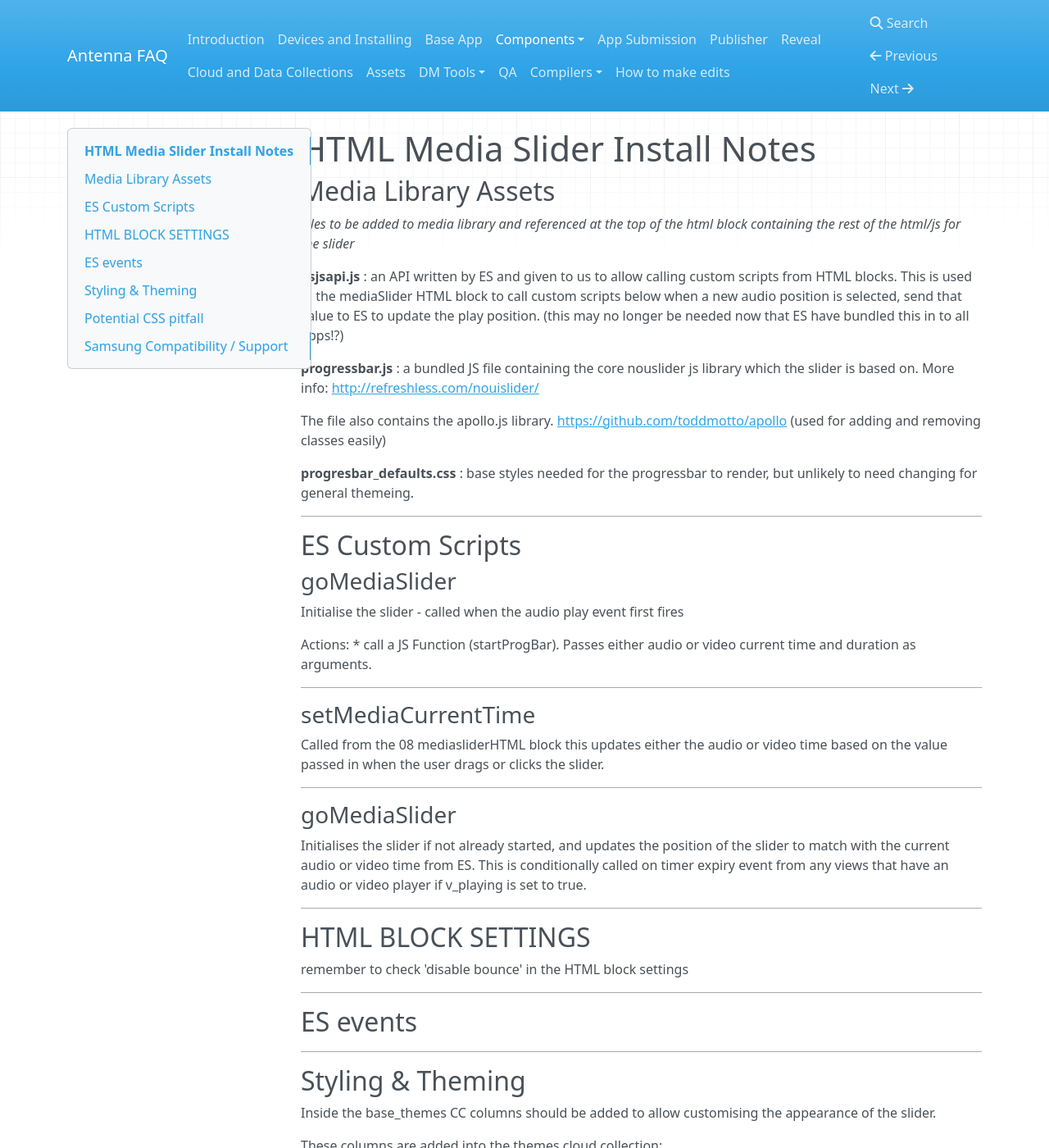
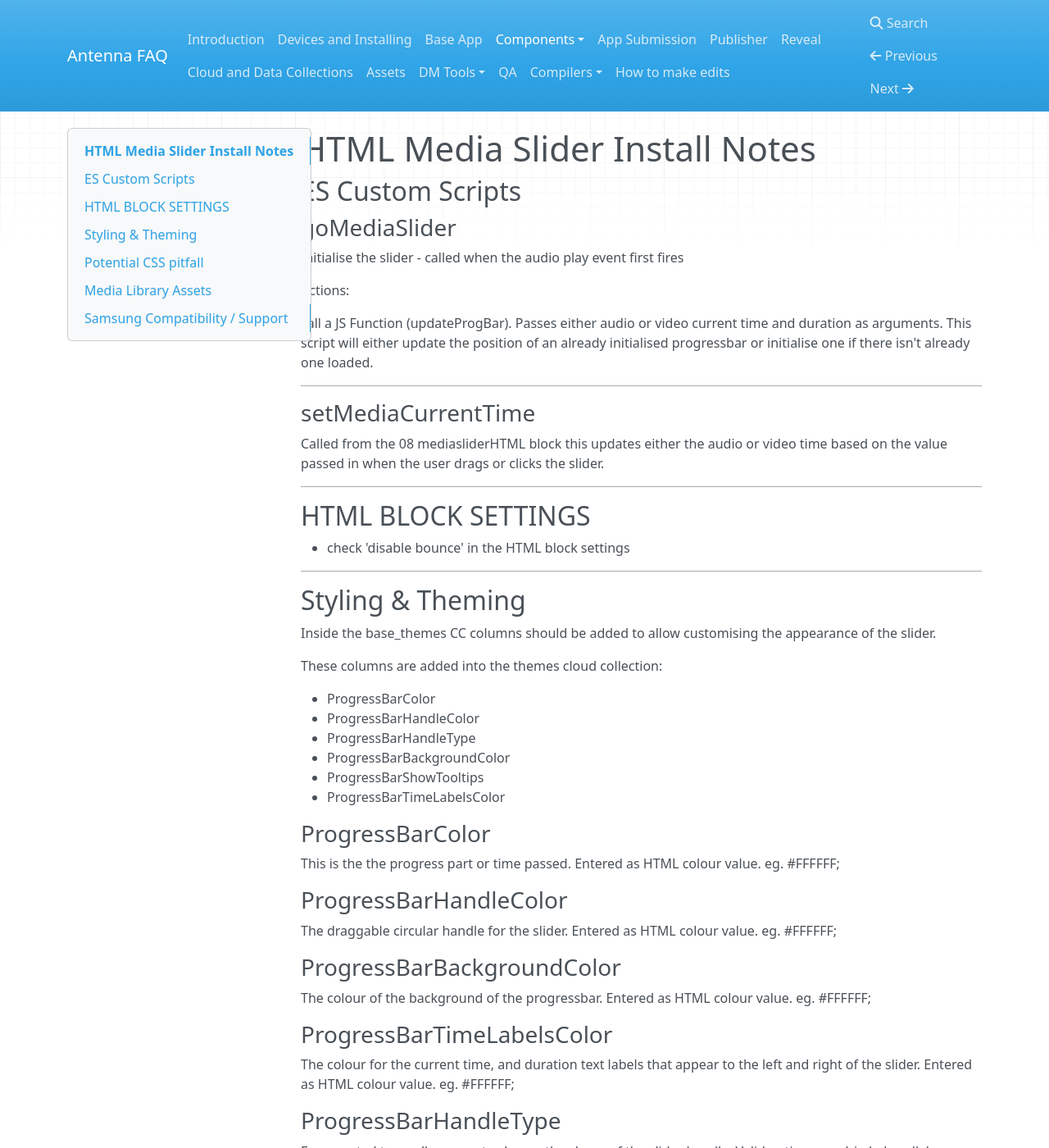
Before and after one commit to denovo/Antenna-faq, an MkDocs documentation site: the page built from docs/components/mediaslider.md, in a window 1280 px wide and 1400 px high. Shown: the whole window at 82% size. Built offline with MkDocs 1.6.1, drawn with Linux system fonts in a browser that asks for light colours; nearby versions of some CDN libraries; old or Windows-style settings are respelled for this version of MkDocs; some of the changed text lies outside the part shown.

Commit message:
update slider faq

````diff
--- a/docs/components/mediaslider.md
+++ b/docs/components/mediaslider.md
@@ -1,21 +1,6 @@
 # HTML Media Slider Install Notes
 
-## Media Library Assets
 
-*Files to be added to media library and referenced at the top of the html block containing the rest of the html/js for the slider*
-
-**esjsapi.js** : an API written by ES and given to us to allow calling custom scripts from HTML blocks. This is used in the mediaSlider HTML block to call custom scripts below when a new audio position is selected, send that value to ES to update the play position.   (this may no longer be needed now that ES have bundled this in to all apps!?)
-
-**progressbar.js** : a bundled JS file containing the core nouslider js library which the slider is based on. More info: [http://refreshless.com/nouislider/](http://refreshless.com/nouislider/)
-
-The file also contains the apollo.js library.
-[https://github.com/toddmotto/apollo](https://github.com/toddmotto/apollo)
-(used for adding and removing classes easily)
-
-
-**progresbar_defaults.css** : base styles needed for the progressbar to render, but unlikely to need changing for general themeing.
-
-----------------------
 
 ## ES Custom Scripts
 
@@ -24,17 +9,15 @@ The file also contains the apollo.js library.
 Initialise the slider - called when the audio play event first fires
 
 Actions:
-* call a JS Function (startProgBar). Passes either audio or video current time and duration as arguments.
+
+call a JS Function (updateProgBar).
+Passes either audio or video current time and duration as arguments.
+This script will either update the position of an already initialised progressbar or initialise one if there isn't already one loaded.
 
 ---------------------------
 ### setMediaCurrentTime
 
 Called from the 08 mediasliderHTML block this updates either the audio or video time based on the value passed in when the user drags or clicks the slider.
-
------------------------------------
-### goMediaSlider
-
-Initialises the slider if not already started, and updates the position of the slider to match with the current audio or video time from ES. This is conditionally called on timer expiry event from any views that have an audio or video player if v_playing is set to true.
 
 
 -----------------------------------
@@ -42,13 +25,7 @@ Initialises the slider if not already started, and updates the position of the s
 
 ## HTML BLOCK SETTINGS
 
-remember to check 'disable bounce' in the HTML block settings
-
-
-
-------------------------------------
-
-## ES events
+- check 'disable bounce' in the HTML block settings
 
 
 
@@ -106,8 +83,26 @@ example CSS:
 background-color: [[ds:/base_themes (1) (Local Collection)  (2)/record/progressbarbackgroundcolor]];
 ```
 
+
+
+-----------------------------------
+
+## Media Library Assets
+
+*Files to be added to media library and referenced at the top of the html block containing the rest of the html/js for the slider*
+
+**esjsapi.js** : an API written by ES and given to us to allow calling custom scripts from HTML blocks. This is used in the mediaSlider HTML block to call custom scripts below when a new audio position is selected, send that value to ES to update the play position.   (this may no longer be needed now that ES have bundled this in to all apps!?)
+
+**progressbar.js** : a bundled JS file containing the core nouslider js library which the slider is based on. More info: [http://refreshless.com/nouislider/](http://refreshless.com/nouislider/)
+
+The file also contains the apollo.js library.
+[https://github.com/toddmotto/apollo](https://github.com/toddmotto/apollo)
+(used for adding and removing classes easily)
+
+
+**progresbar_defaults.css** : base styles needed for the progressbar to render, but unlikely to need changing for general themeing.
+
 --------------------------------------
-
 
 ## Samsung Compatibility / Support
 
````
